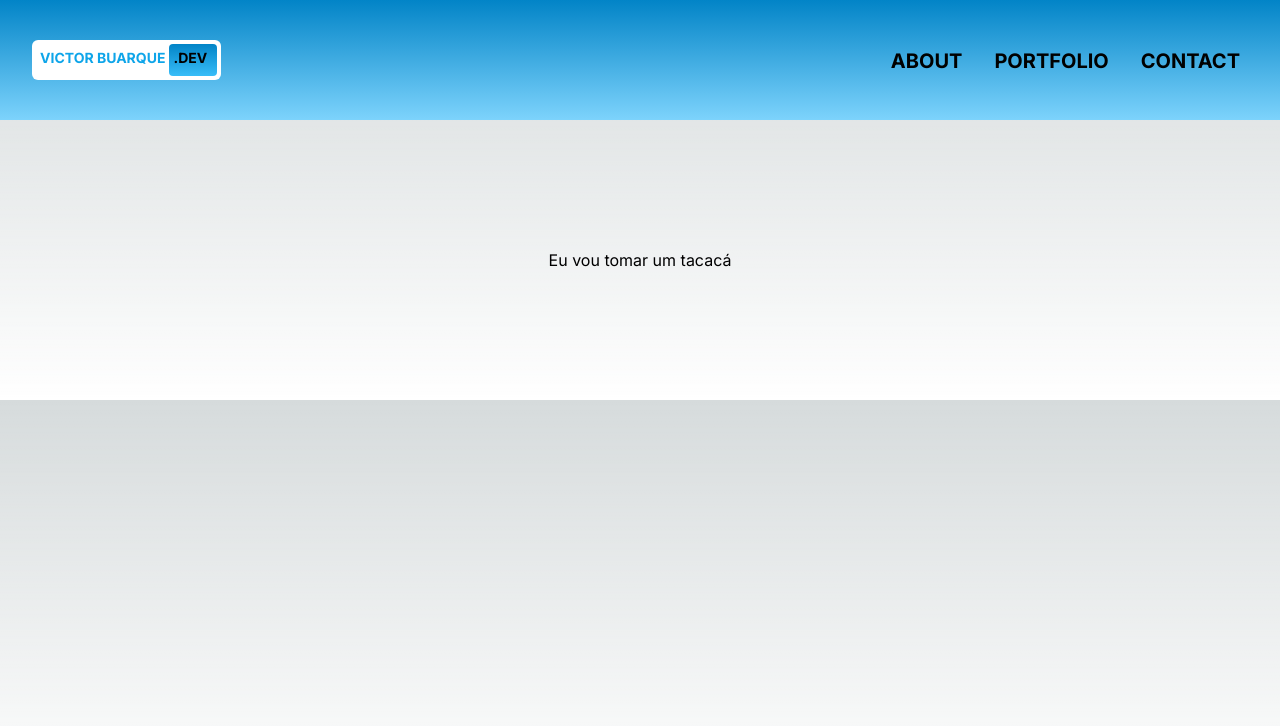
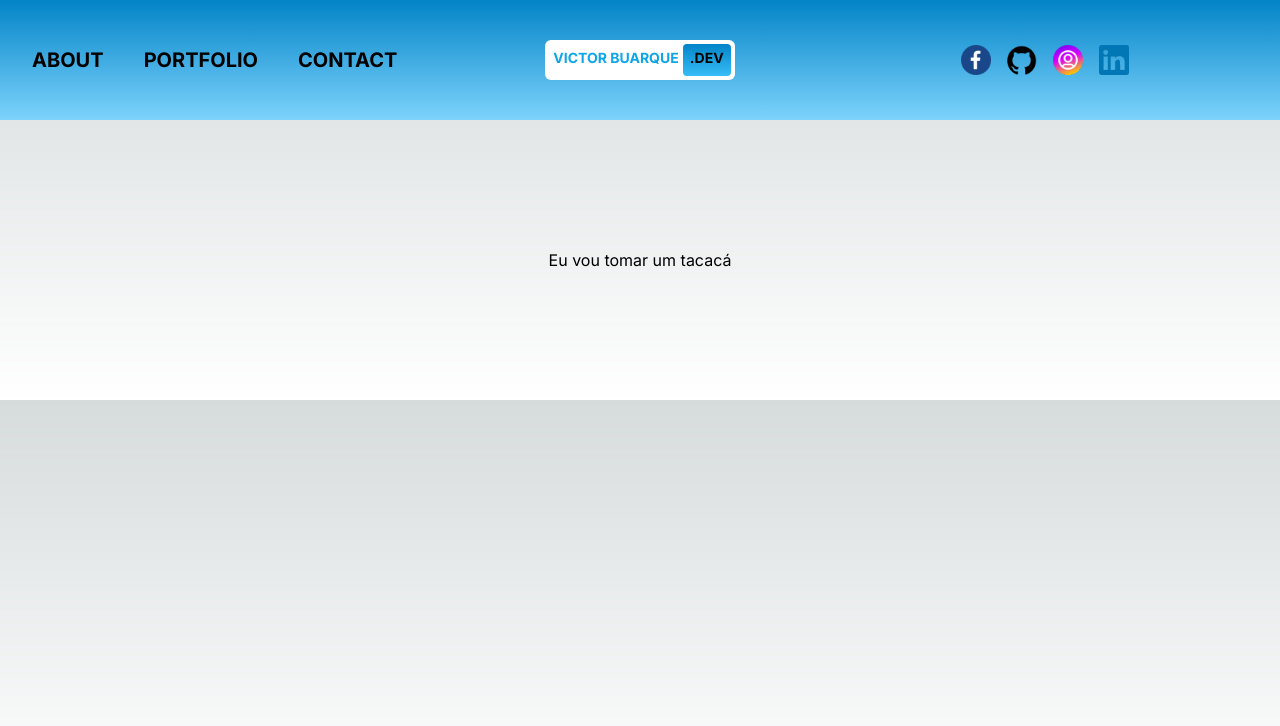
Before and after one commit to VictorBuarque/next-animated-portfolio, a Next.js app: page / in a window 1280 px wide. Shown: the top 726 px of the page. Built offline with nearby package versions, Linux system fonts and the light colour scheme.

Commit message:
feat(header): create icons and changed layout

```diff
--- a/src/components/header/HeaderDesktop.tsx
+++ b/src/components/header/HeaderDesktop.tsx
@@ -1,4 +1,6 @@
 import Navigation, { LinkShape } from "./partials/navigation/Navigation";
+import Image from "next/image";
+import Link from "next/link";
 
 interface NavProps {
   links: LinkShape[];
@@ -6,16 +8,31 @@ interface NavProps {
 
 export default function HeaderDesktop({ links }: NavProps) {
   return (
-    <div className="relative w-full container hidden lg:flex">
-      <div className="uppercase text-sm bg-white rounded-md p-1 font-bold flex self-center">
+  <div className="relative w-full container justify-between hidden lg:flex">
+      <div className="hidden lg:flex justify-center items-center self-center uppercase h-[24px] w-1/3">
+        <Navigation links={links} />
+      </div>
+      <div className="md:hidden lg:flex justify-center uppercase text-sm bg-white rounded-md p-1 font-bold flex self-center">
         <span className="m-1 text-sky-500">Victor Buarque</span>
-        <span className="w-12 h-8 bg-gradient-to-b from-sky-600 to-sky-400 rounded text-md p-1">
+        <span className="w-12 h-8 bg-gradient-to-b from-sky-600 to-sky-400 rounded text-md text-center py-1">
           .Dev
         </span>
-        <div className="hidden lg:flex absolute uppercase right-0 top-[22%] bottom-0 h-[24px] items-center justify-center">
-          <Navigation links={links} />
-        </div>
       </div>
-    </div>
+      <div className="hidden lg:flex flex-row gap-4 items-center justify-center w-1/3">
+        <Link href="#">
+          <Image src="/images/facebook.png" width={30} height={0} alt="facebook" />
+        </Link>
+        <Link href="https://github.com/VictorBuarque">
+          <Image src="/images/github.png" width={30} height={0} alt="facebook" />
+        </Link>
+        <Link href="#">
+          <Image src="/images/instagram.png" width={30} height={0} alt="facebook" />
+        </Link>
+        <Link href="https://www.linkedin.com/in/victorbuarque/">
+          <Image src="/images/linkedin.png" width={30} height={0} alt="facebook" />
+        </Link>
+      </div>
+      </div>
+
   );
 }
```
